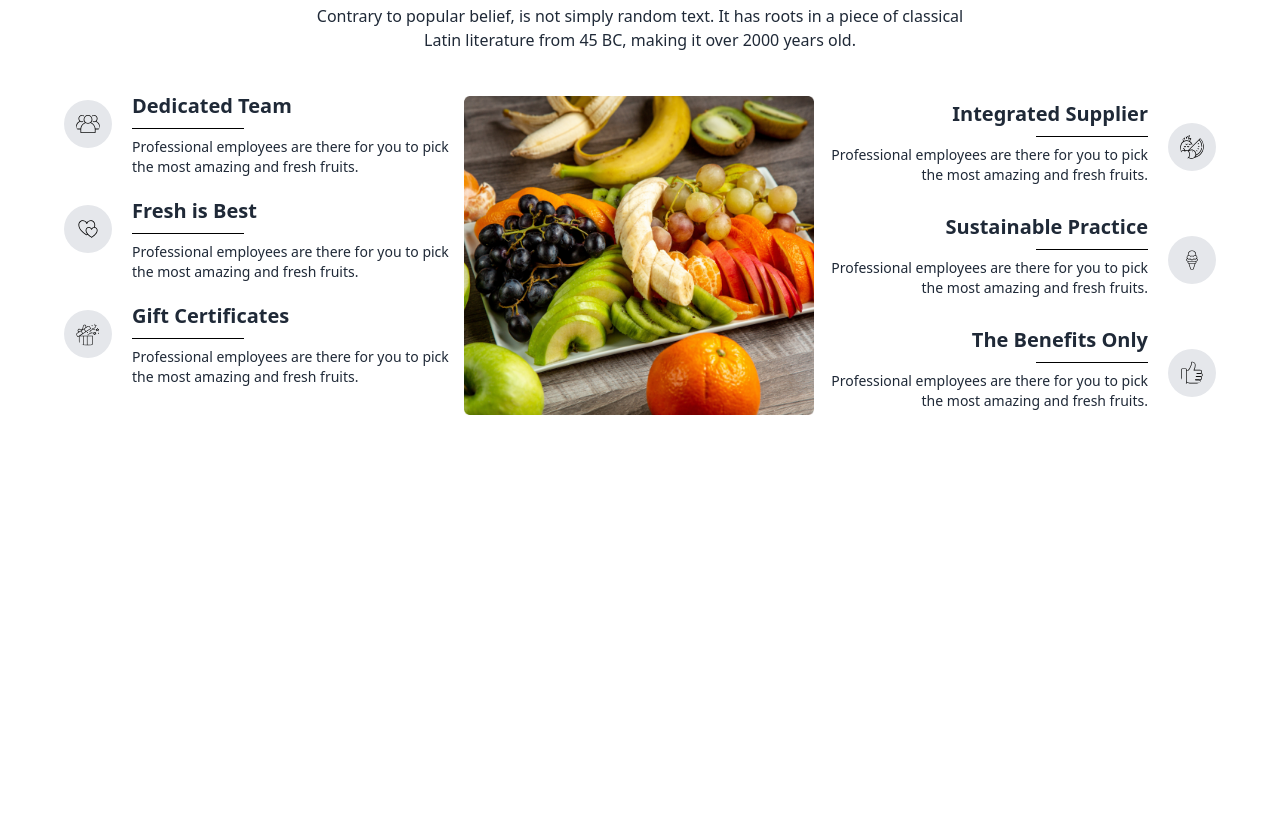
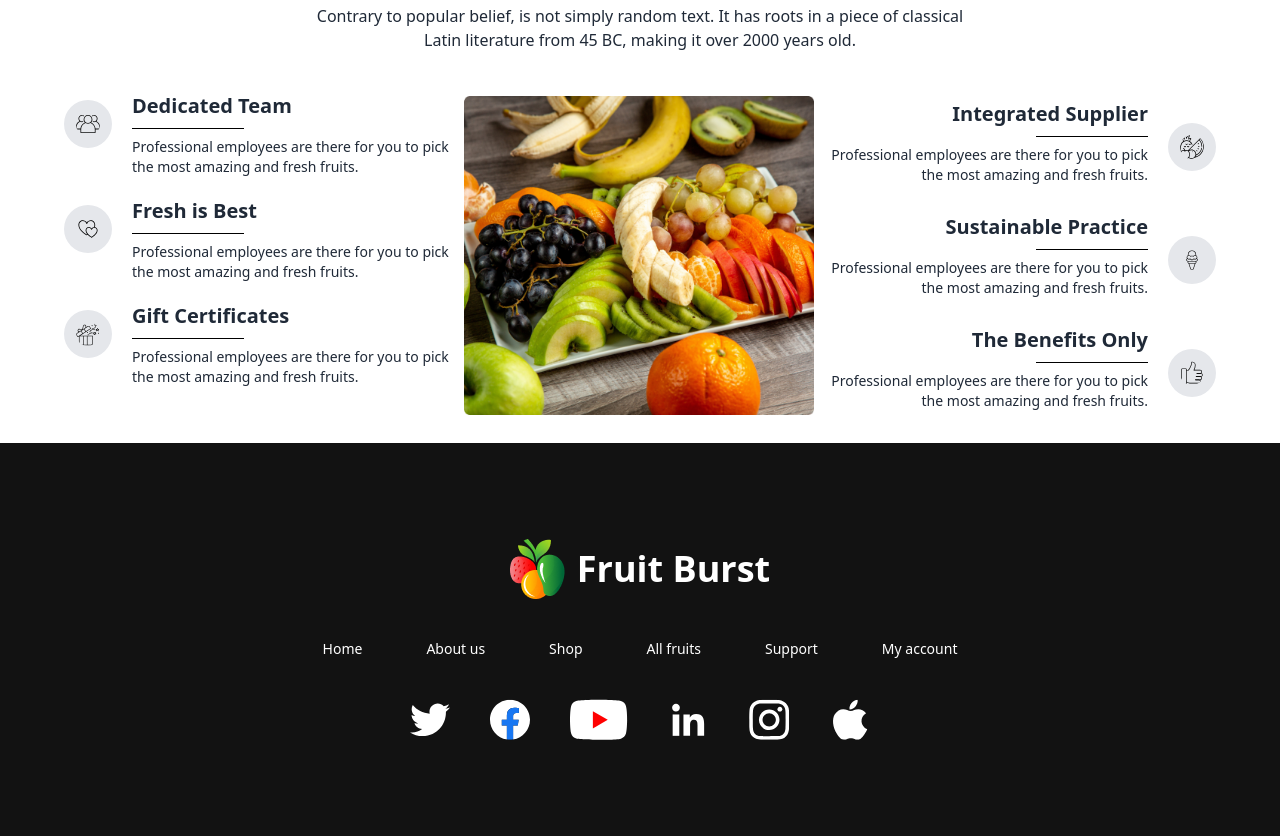
Before and after one commit to saarif23/B8A3-fruit-brust, a plain HTML site: page index.html in a window 1280 px wide. Shown: the part 2121-2957 px from the top of the page. Before the commit the page ends 2564 px from the top, so only its background shows below. Drawn offline with nearby package versions, Linux system fonts and the light colour scheme.

Commit message:
footer complete

```diff
--- a/index.html
+++ b/index.html
@@ -601,9 +601,30 @@
 <!-- End choose us section -->
 
   </main>
-  <footer>
-
-
+<!-- footer  start -->
+  <footer class="footer footer-center px-5  lg:px-0 py-10 lg:py-24 bg-[#121212]">
+    <div class="flex gap-3">
+      <img class="" src="./images/logo.png" alt="">
+      <h3 class="text-white text-4xl  font-bold ">Fruit Burst</h3>
+    </div>
+    <div class="flex  flex-wrap gap-10 justify-center lg:gap-16 text-white items-center">
+      <a class="link link-hover">Home</a>
+      <a class="link link-hover">About us</a>
+      <a class="link link-hover">Shop</a>
+      <a class="link link-hover">All fruits</a>
+      <a class="link link-hover">Support</a>
+      <a class="link link-hover">My account</a>
+    </div>
+    <div>
+      <div class="grid grid-flow-col gap-5 lg:gap-10">
+<a class="link link-hover"> <img src="./images/icons/twitter.svg" alt=""> </a>
+<a class="link link-hover"> <img src="./images/icons/facebook.svg"alt=""> </a>
+<a class="link link-hover"> <img src="./images/icons/youtube.svg" alt=""> </a>
+<a class="link link-hover"> <img src="./images/icons/linkedin.svg" alt=""> </a>
+<a class="link link-hover"> <img src="./images/icons/instagram.svg" alt=""> </a>
+<a class="link link-hover"> <img src="./images/icons/apple.svg" alt=""> </a>
+       </div>
+    </div>
 
   </footer>
 
```
Also changed, not shown: images/icons/apple.svg (added), images/icons/facebook.svg (added), images/icons/instagram.svg (added), images/icons/linkedin.svg (added), images/icons/twitter.svg (added), images/icons/youtube.svg (added).
